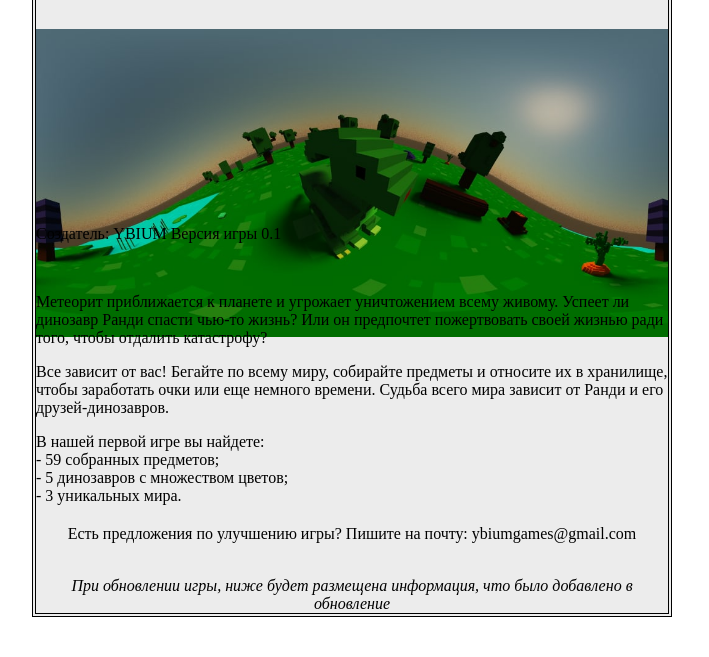
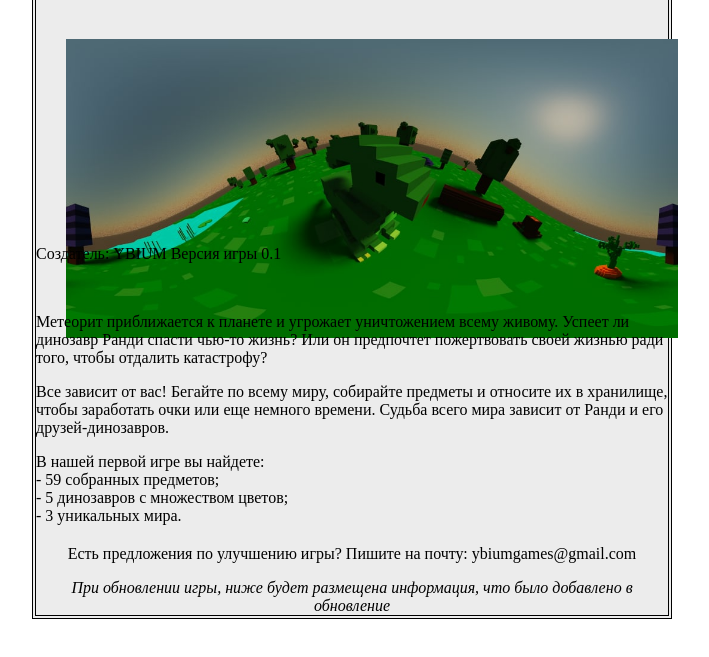
Before and after one commit to Ybium/GameRunDI, a plain HTML site: page index.html in a window 1280 px wide. Shown: the part 83-740 px from the top of the page, without its empty margins (292-1001 px from the left). Drawn offline with Linux system fonts and the light colour scheme.

Commit message:
newCommit

```diff
--- a/index.html
+++ b/index.html
@@ -32,7 +32,7 @@
 
         </div>
         <div id="versiiDiv">
-            <p>Есть предложения по улучшению игры? Пишите на почту: ybiumgames@gmail.com</p><br>
+            <p>Есть предложения по улучшению игры? Пишите на почту: ybiumgames@gmail.com</p>
             <i>При обновлении игры, ниже будет размещена информация, что было добавлено в обновление</i>
         </div>
     </div>
--- a/style.css
+++ b/style.css
@@ -19,10 +19,13 @@
 #imageDiv
 {
     text-align: center;
+    padding: 10px;
 }
 #imgID
 {
     width: 100%;
+    padding-left: 20px;
+    padding-right: 20px;
 }
 #opisGame
 {
```
